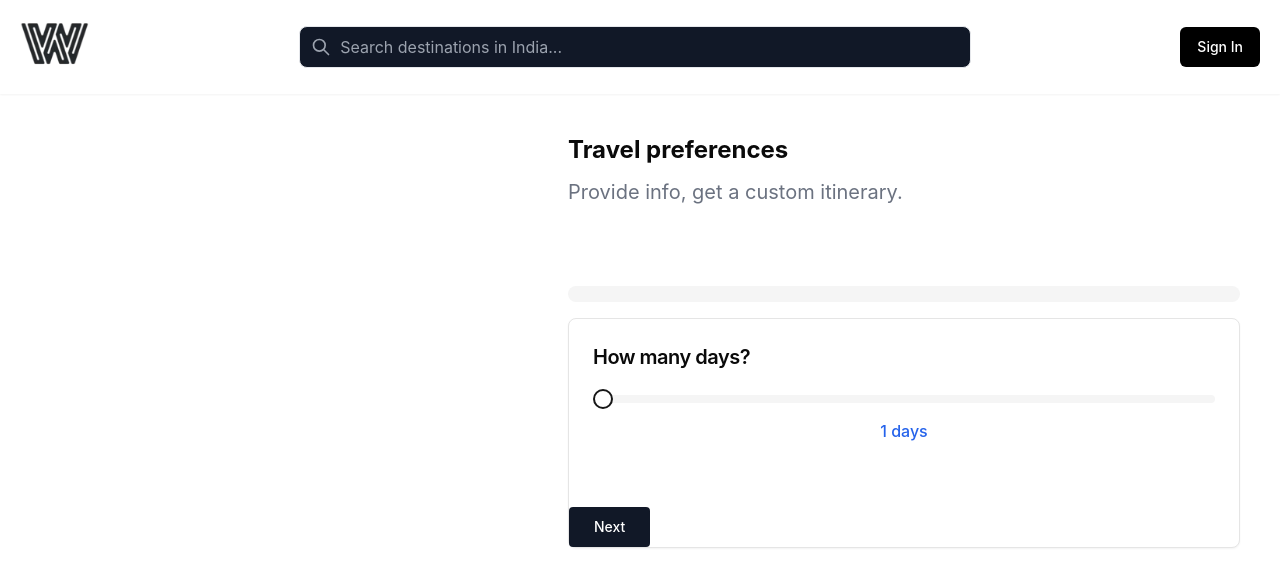
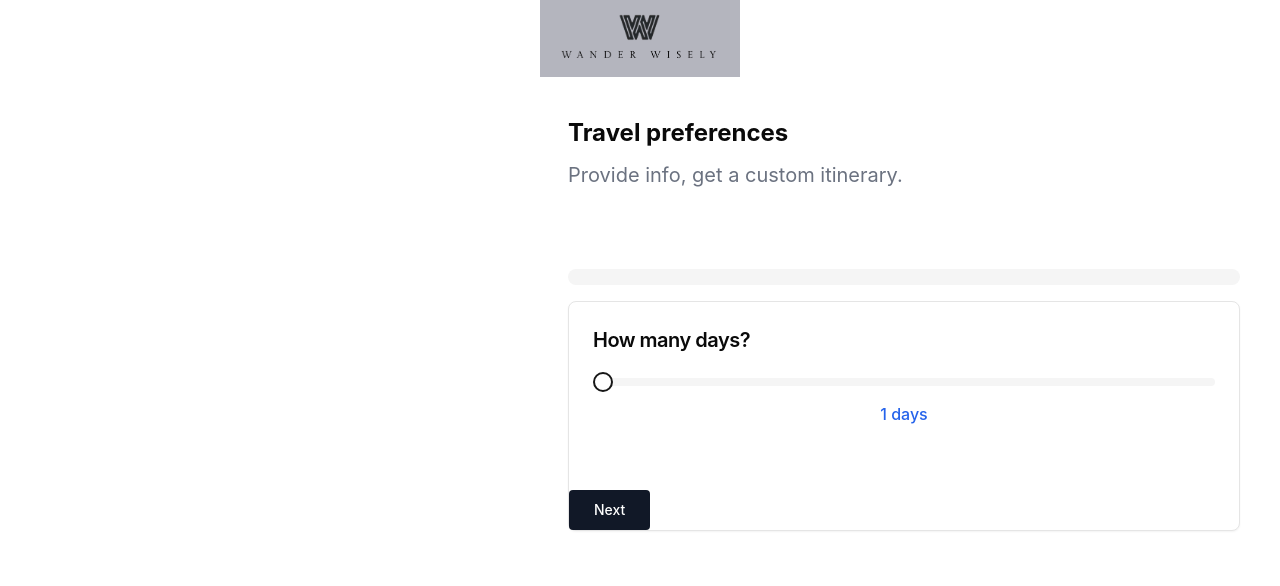
Before and after one commit to GriffinJolly/WanderWise, a React (Vite) app: page /create-trip in a window 1280 px wide. Shown: the top 586 px of the page. Built offline with nearby package versions, Linux system fonts and the light colour scheme.

Commit message:
hero update

```diff
--- a/src/components/custom/Header.jsx
+++ b/src/components/custom/Header.jsx
@@ -3,43 +3,13 @@ import { Button } from '../ui/button';
 
 function Header() {
   return (
-    <div className='p-3 shadow-sm flex justify-between items-center px-5'>
+    <div className= 'flex flex-col items-center justify-center '>
 
-      <img src='/logo.png' width={70} height={70} alt="WanderWise Logo" className="object-contain"/>
+      <img className= 'flex'
+
+      src='/headerr.png' width={200} height={70} alt="WanderWise Logo" />
 
 
-      <div className="flex-1 max-w-2xl mx-8">
-        <div className="relative">
-          <input
-            type="text"
-            placeholder="Search destinations in India..."
-            className="w-full px-4 py-2 pl-10 rounded-lg border border-gray-200 focus:outline-none focus:border-blue-500 focus:ring-1 focus:ring-blue-500 text-white placeholder-gray-400"
-            style={{ backgroundColor: 'rgb(17, 24, 39)' }}
-          />
-
-          <svg
-            className="w-5 h-5 text-gray-400 absolute left-3 top-1/2 transform -translate-y-1/2"
-            xmlns="http://www.w3.org/2000/svg"
-            fill="none"
-            viewBox="0 0 24 24"
-            stroke="currentColor"
-          >
-            <path
-              strokeLinecap="round"
-              strokeLinejoin="round"
-              strokeWidth={2}
-              d="M21 21l-6-6m2-5a7 7 0 11-14 0 7 7 0 0114 0z"
-            />
-          </svg>
-        </div>
-      </div>
-
-
-      <div>
-        <Button className="bg-black text-white px-4 py-2 rounded-md hover:bg-gray-800 transition-colors">
-          Sign In
-        </Button>
-      </div>
     </div>
   );
 }
--- a/src/components/custom/Hero.jsx
+++ b/src/components/custom/Hero.jsx
@@ -7,8 +7,10 @@ function Hero() {
         <h1 className='font-extrabold text-[30px] text-left'>
             <span className='text-[#0A21C0]'>WanderWise:</span><br></br>Your Intelligent Guide to India</h1></div>
             <br>
-            </br><div className="flex items-center mx-28 gap-9 relative aspect-[16/9] w-full rounded-lg overflow-hidden bg-gray-900">
-          <iframe
+            </br>
+            <h1 className="text-3xl font-bold">Where's your dream destination?</h1>
+            <div className="flex items-center mx-28 relative aspect-[16/9] w-full rounded-lg overflow-hidden">
+          {/* <iframe
             src="https://www.google.com/maps/embed?pb=!1m14!1m12!1m3!1d15009832.813464182!2d78.4185!3d20.5937!2m3!1f0!2f0!3f0!3m2!1i1024!2i768!4f13.1!5e0!3m2!1sen!2sin!4v1635835145745!5m2!1sen!2sin"
             className="absolute inset-0 w-full h-full border-0"
             allowFullScreen
@@ -22,7 +24,24 @@ function Hero() {
           </div>
           <div className="absolute bottom-4 left-1/2 -translate-x-1/2 text-sm text-gray-400">
             SCROLL TO EXPLORE
-          </div>
+          </div> */}
+
+          <div className="flex space-x-2">
+          <input
+            type="text"
+            placeholder="Place,India"
+            color='white'
+            // value={destination}
+            // onChange={(e) => setDestination(e.target.value)}
+            className="px-4 py-2 border rounded-md focus:outline-none focus:ring-2 focus:ring-blue-500 text-white"
+          />
+          <button
+            // onClick={handleGetStarted}
+            className="px-6 py-2 bg-blue-500 text-white rounded-md hover:bg-blue-600 focus:outline-none focus:ring-2 focus:ring-blue-500"
+          >
+            Get Started
+          </button>
+        </div>
         </div>
         </div>
   )
```
Also changed, not shown: public/header.png (added), public/headerr.png (added).
